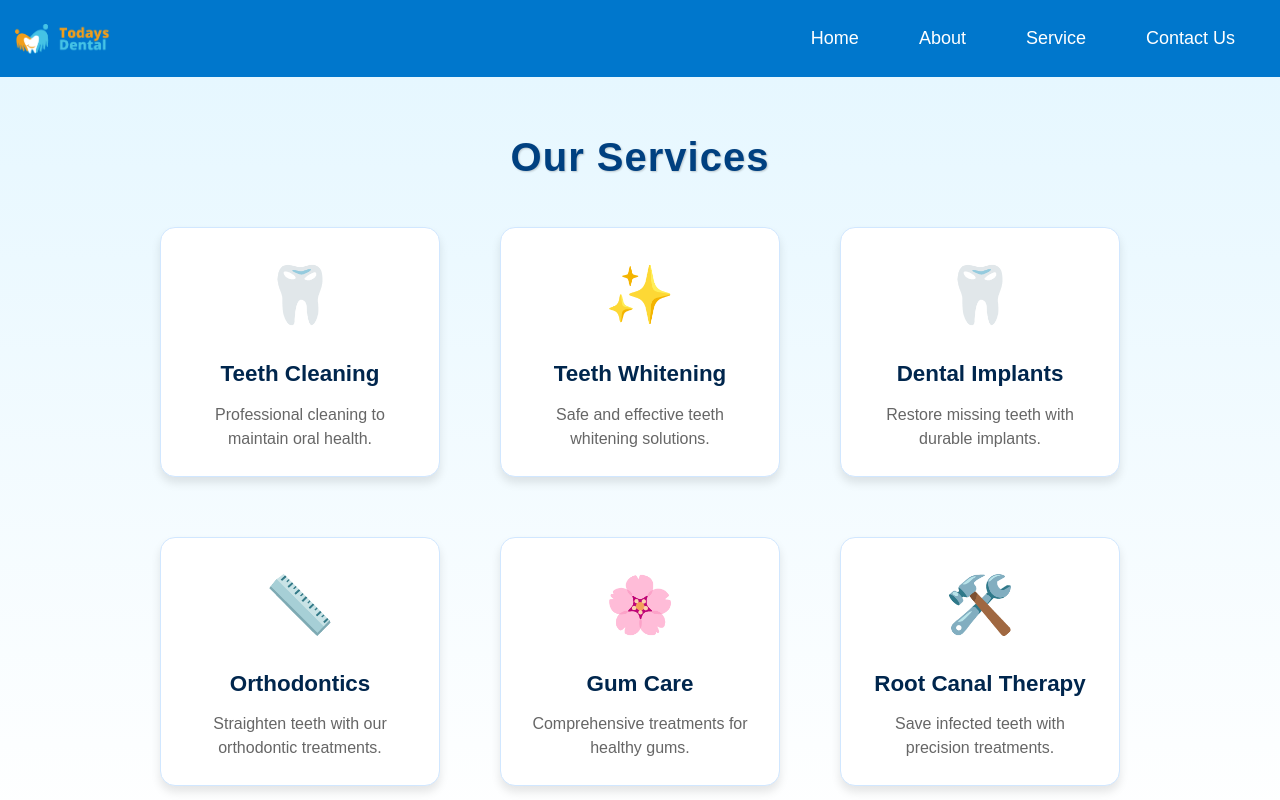
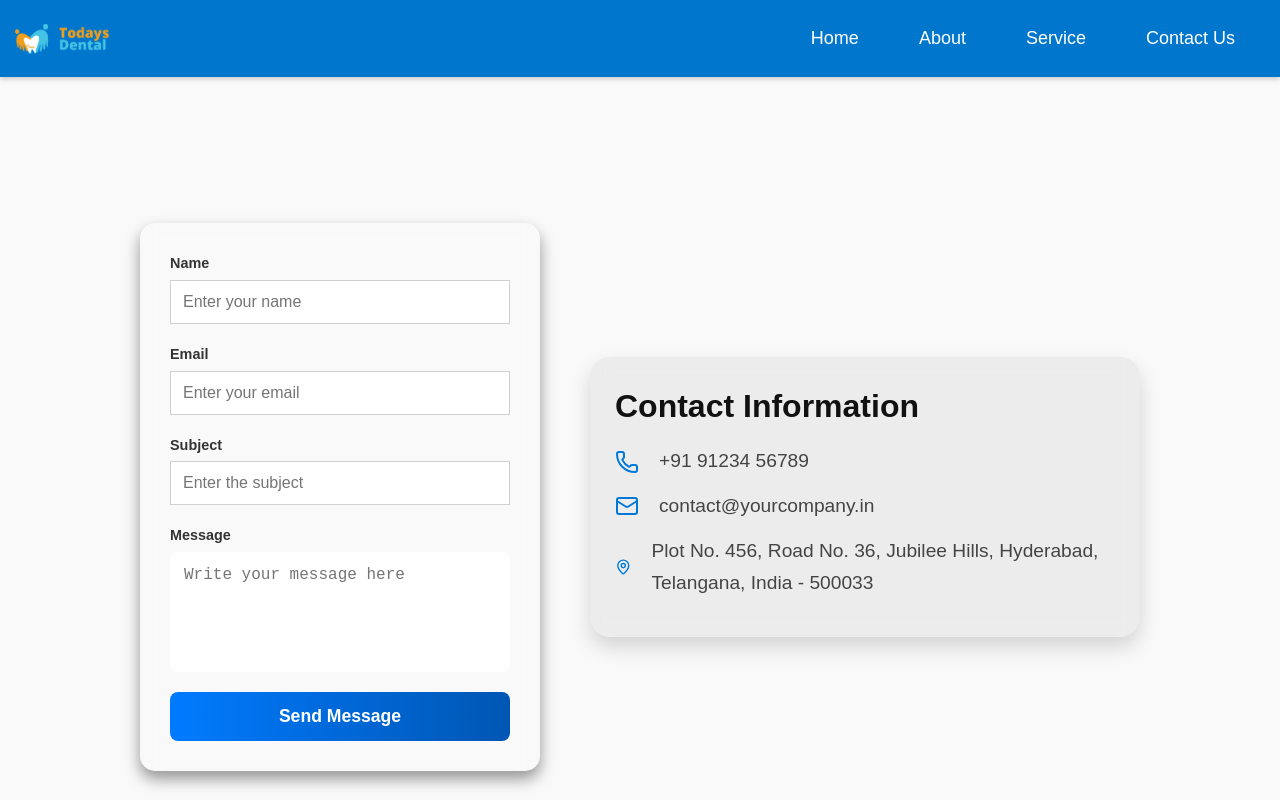
Before and after one commit to Rohitbanala/DentalWensite, a React (Vite) app: page /contact-us in a window 1280 px wide. Shown: the top 800 px of the page. Built offline with nearby package versions, Linux system fonts and the light colour scheme.

Commit message:
done with pages

```diff
--- a/src/App.jsx
+++ b/src/App.jsx
@@ -5,11 +5,12 @@ import "./App.css";
 import HomePage from "./components/pages/homepage/homePage";
 import AboutUs from "./components/pages/about/about_us";
 import ServicesPage from "./components/pages/services/servicesPage";
+import ContactUs from "./components/pages/contact_us/contact_us_page";
 
 function App() {
   return (
     <>
-      <ServicesPage />
+      <ContactUs />
     </>
   );
 }
--- /dev/null
+++ b/src/components/pages/contact_us/contact_info.css
@@ -0,0 +1,63 @@
+.contact-info {
+  background: rgba(
+    0,
+    0,
+    0,
+    0.05
+  ); /* Subtle darker background for better contrast */
+  padding: 25px;
+  border-radius: 20px;
+  box-shadow: 0px 10px 20px rgba(0, 0, 0, 0.15); /* Softer shadow */
+  color: #333333; /* Darker text color for better contrast */
+  max-width: 550px;
+  width: 85%;
+  text-align: left;
+  backdrop-filter: blur(10px);
+  margin: 30px auto;
+  box-sizing: border-box;
+}
+
+.contact-info h2 {
+  margin-bottom: 15px;
+  font-size: 2rem;
+  color: #111111; /* Dark heading color */
+  font-weight: bold;
+}
+
+.info-item {
+  display: flex;
+  align-items: center;
+  margin: 12px 0;
+  font-size: 1.2rem;
+  color: #444444; /* Slightly darker text for clarity */
+}
+
+.info-item .icon {
+  margin-right: 20px;
+  color: #0078d7; /* Stronger blue color for icons */
+  font-size: 1.7rem;
+}
+
+.info-item span {
+  word-wrap: break-word;
+  line-height: 1.7;
+}
+
+@media (max-width: 768px) {
+  .contact-info {
+    padding: 20px;
+  }
+
+  .contact-info h2 {
+    font-size: 1.7rem;
+  }
+
+  .info-item {
+    font-size: 1rem;
+  }
+
+  .info-item .icon {
+    font-size: 1.4rem;
+    margin-right: 15px;
+  }
+}
--- /dev/null
+++ b/src/components/pages/contact_us/contact_info.jsx
@@ -0,0 +1,27 @@
+import "./contact_info.css";
+import { Phone, Mail, MapPin } from "lucide-react";
+
+const ContactInfo = () => {
+  return (
+    <div className="contact-info">
+      <h2>Contact Information</h2>
+      <div className="info-item">
+        <Phone className="icon" />
+        <span>+91 91234 56789</span>
+      </div>
+      <div className="info-item">
+        <Mail className="icon" />
+        <span>contact@yourcompany.in</span>
+      </div>
+      <div className="info-item">
+        <MapPin className="icon" />
+        <span>
+          Plot No. 456, Road No. 36, Jubilee Hills, Hyderabad, Telangana, India
+          - 500033
+        </span>
+      </div>
+    </div>
+  );
+};
+
+export default ContactInfo;
--- /dev/null
+++ b/src/components/pages/contact_us/contact_us_form.css
@@ -0,0 +1,75 @@
+.contact-form {
+  width: 90%; /* Restricts the form width */
+  width: 400px; /* Ensures the form doesn't exceed a fixed width */
+  background: rgba(255, 255, 255, 0.1); /* Transparent form background */
+  padding: 30px;
+  border-radius: 15px;
+  box-shadow: 0px 8px 15px rgba(0, 0, 0, 0.4); /* Soft, deeper shadow */
+  box-sizing: border-box;
+  display: flex;
+  flex-direction: column;
+  gap: 20px;
+  backdrop-filter: blur(10px); /* Adds a frosted glass effect */
+}
+
+.form-group {
+  display: flex;
+  flex-direction: column;
+}
+
+label {
+  margin-bottom: 5px;
+  font-size: 1rem;
+  font-weight: bold;
+  color: #eeeeee;
+}
+
+input,
+textarea {
+  width: 100%;
+  padding: 14px;
+  font-size: 1rem;
+  border: none;
+  border-radius: 8px;
+  outline: none;
+  background-color: rgba(255, 255, 255, 0.9); /* Slight transparency */
+  color: #333333;
+  box-sizing: border-box;
+  transition: box-shadow 0.3s ease, transform 0.2s ease;
+}
+
+input:focus,
+textarea:focus {
+  box-shadow: 0 0 10px rgba(0, 123, 255, 0.6);
+  transform: scale(1.02); /* Adds a slight zoom effect */
+}
+
+textarea {
+  resize: none;
+  height: 120px; /* Default height for textareas */
+}
+
+button.submit-button {
+  padding: 14px;
+  font-size: 1.1rem;
+  font-weight: bold;
+  color: #ffffff;
+  background: linear-gradient(90deg, #007bff, #0056b3);
+  border: none;
+  border-radius: 8px;
+  cursor: pointer;
+  text-align: center;
+  transition: background 0.3s ease, transform 0.2s ease;
+}
+
+button.submit-button:hover {
+  background: linear-gradient(90deg, #0056b3, #007bff);
+  transform: translateY(-2px); /* Adds a hover lift effect */
+}
+
+.error-text {
+  color: #ff6b6b;
+  font-size: 0.85rem;
+  margin-top: 5px;
+  font-style: italic; /* Differentiates error messages */
+}
--- /dev/null
+++ b/src/components/pages/contact_us/contact_us_form.jsx
@@ -0,0 +1,87 @@
+import { useForm } from "react-hook-form";
+import { zodResolver } from "@hookform/resolvers/zod";
+import * as z from "zod";
+import apiClient from "./../../utils/api_client.js";
+import "./contact_us_form.css";
+
+const schema = z.object({
+  name: z.string().min(1, "Name is required"),
+  email: z.string().email("Invalid email address"),
+  subject: z.string().min(1, "Subject is required"),
+  message: z.string().min(1, "Message is required"),
+});
+
+const ContactForm = () => {
+  const {
+    register,
+    handleSubmit,
+    formState: { errors },
+  } = useForm({
+    resolver: zodResolver(schema),
+  });
+
+  const onSubmit = async (data) => {
+    try {
+      const response = await apiClient.post("/contact", data); // Use Axios instance
+      console.log(response.data);
+      alert("Form submitted successfully!");
+    } catch (error) {
+      console.error("Error submitting form:", error);
+      alert("Failed to submit the form. Please try again.");
+    }
+  };
+
+  return (
+    <form className="contact-form" onSubmit={handleSubmit(onSubmit)}>
+      <div className="form-group">
+        <label>Name</label>
+        <input
+          type="text"
+          placeholder="Enter your name"
+          {...register("name")}
+        />
+        {errors.name && <p className="error-text">{errors.name.message}</p>}
+      </div>
+
+      <div className="form-group">
+        <label>Email</label>
+        <input
+          type="email"
+          placeholder="Enter your email"
+          {...register("email")}
+        />
+        {errors.email && <p className="error-text">{errors.email.message}</p>}
+      </div>
+
+      <div className="form-group">
+        <label>Subject</label>
+        <input
+          type="text"
+          placeholder="Enter the subject"
+          {...register("subject")}
+        />
+        {errors.subject && (
+          <p className="error-text">{errors.subject.message}</p>
+        )}
+      </div>
+
+      <div className="form-group">
+        <label>Message</label>
+        <textarea
+          rows="5"
+          placeholder="Write your message here"
+          {...register("message")}
+        />
+        {errors.message && (
+          <p className="error-text">{errors.message.message}</p>
+        )}
+      </div>
+
+      <button type="submit" className="submit-button">
+        Send Message
+      </button>
+    </form>
+  );
+};
+
+export default ContactForm;
--- /dev/null
+++ b/src/components/pages/contact_us/contact_us_page.css
@@ -0,0 +1,30 @@
+.contact-us {
+  margin: 0;
+  padding: 0;
+  box-sizing: border-box;
+  background-color: #f9f9f9;
+  display: flex;
+  flex-direction: column;
+  width: 100vw;
+  justify-content: start;
+  align-items: center;
+  gap: 20px;
+}
+.contact {
+  display: flex;
+  flex-direction: row; /* Arranges children horizontally */
+  justify-content: space-evenly; /* Space between the two components */
+  align-items: center; /* Aligns items to the top */
+
+  min-height: 100vh; /* Ensures the section takes the full viewport height */
+  box-sizing: border-box; /* Ensures padding is included in the element's width/height */
+  gap: 50px; /* Space between ContactForm and ContactInfo */
+}
+
+@media (max-width: 1024px) {
+  .contact {
+    flex-direction: column; /* Stack items vertically on smaller screens */
+    align-items: center; /* Center the items */
+    padding: 20px; /* Reduce padding for smaller screens */
+  }
+}
--- /dev/null
+++ b/src/components/pages/contact_us/contact_us_page.jsx
@@ -0,0 +1,20 @@
+import Footer from "../../common_components/footer/footer";
+import Header from "../../common_components/header/header";
+import ContactInfo from "./contact_info";
+import ContactForm from "./contact_us_form";
+
+import "./contact_us_page.css";
+import ClinicLocation from "./google_maps";
+export default function ContactUs() {
+  return (
+    <section className="contact-us">
+      <Header />
+      <section className="contact">
+        <ContactForm />
+        <ContactInfo />
+      </section>
+      {/* <ClinicLocation /> */}
+      <Footer />
+    </section>
+  );
+}
--- /dev/null
+++ b/src/components/pages/contact_us/google_maps.jsx
@@ -0,0 +1,23 @@
+import { GoogleMap, LoadScript, Marker } from "@react-google-maps/api";
+
+const containerStyle = {
+  width: "100%",
+  height: "400px",
+};
+
+const center = {
+  lat: 17.426870657381437,
+  lng: 78.39159316688228,
+};
+
+const ClinicLocation = () => {
+  return (
+    <LoadScript googleMapsApiKey="YOUR_GOOGLE_MAPS_API_KEY">
+      <GoogleMap mapContainerStyle={containerStyle} center={center} zoom={15}>
+        <Marker position={center} />
+      </GoogleMap>
+    </LoadScript>
+  );
+};
+
+export default ClinicLocation;
--- /dev/null
+++ b/src/components/utils/api_client.js
@@ -0,0 +1,10 @@
+import axios from "axios";
+
+const apiClient = axios.create({
+  baseURL: "http://localhost:5000/api", // Replace with your actual base URL
+  headers: {
+    "Content-Type": "application/json",
+  },
+});
+
+export default apiClient;
```
Also changed, not shown: package.json (+8 -1 lines), 1 other file (tests, documents, lock files or other folders).
